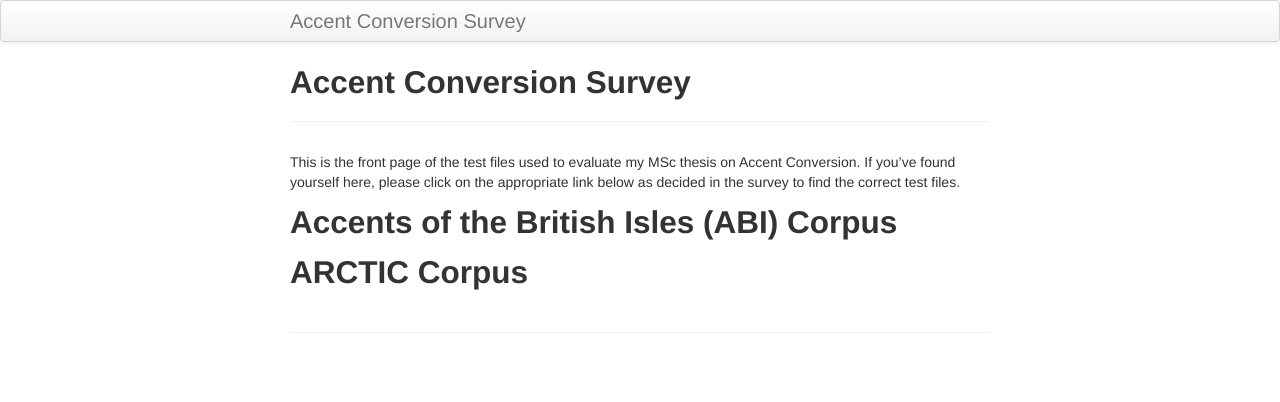
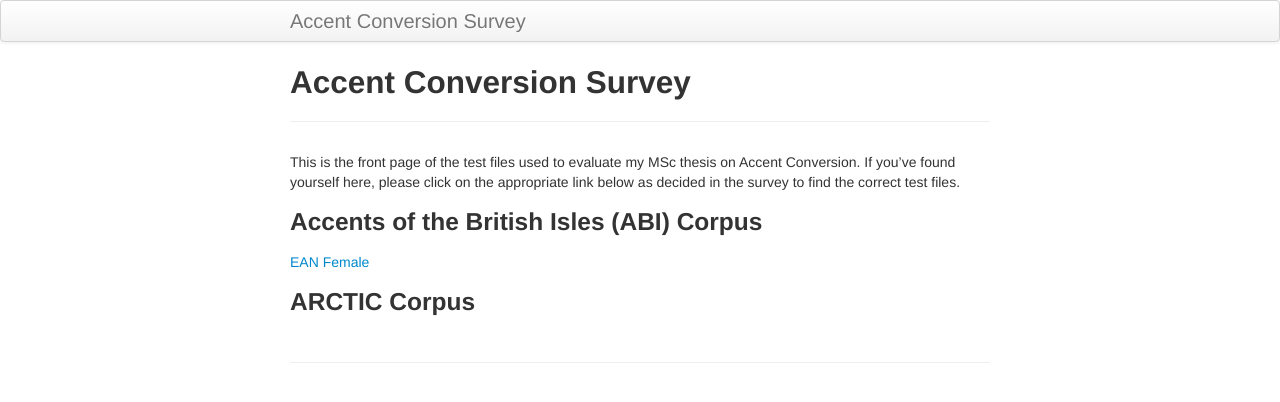
Before and after one commit to kennywlino/msc_thesis, a Jekyll site: the page built from index.md, in a window 1280 px wide. Shown: the top 402 px of the page. Built offline with Jekyll 4.4.1, drawn with Linux system fonts in a browser that asks for light colours.

```diff
--- a/_config.yml
+++ b/_config.yml
@@ -52,7 +52,7 @@ JB :
   #     This means always setting the protocol (http|https) or prefixing with "/"
   #
   # NOTE: Replace this next line with your own URL, likely with username.github.io
-  BASE_PATH : https://kbroman.org/simple_site
+  BASE_PATH : https://kennywlino.github.io/msc_thesis
 
   # By default, the asset_path is automatically defined relative to BASE_PATH plus the enabled theme.
   # ex: [BASE_PATH]/assets/themes/[THEME-NAME]
--- a/index.md
+++ b/index.md
@@ -8,9 +8,9 @@ title: Accent Conversion Survey
 This is the front page of the test files used to evaluate my MSc thesis on Accent Conversion. If you've found yourself here, please click on the appropriate link below as decided in the survey to find the correct test files.
 
 
-## Accents of the British Isles (ABI) Corpus
+### Accents of the British Isles (ABI) Corpus
+[EAN Female](pages/ean_female.html)
 
 
 
-
-## ARCTIC Corpus
+### ARCTIC Corpus
```
Also changed, not shown: pages/ean_female.md (+1 -1 lines).
